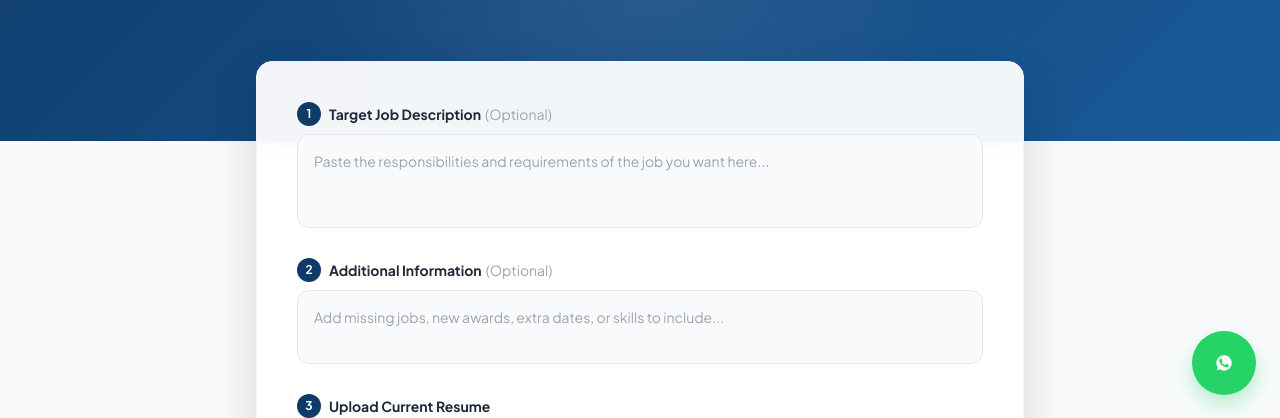
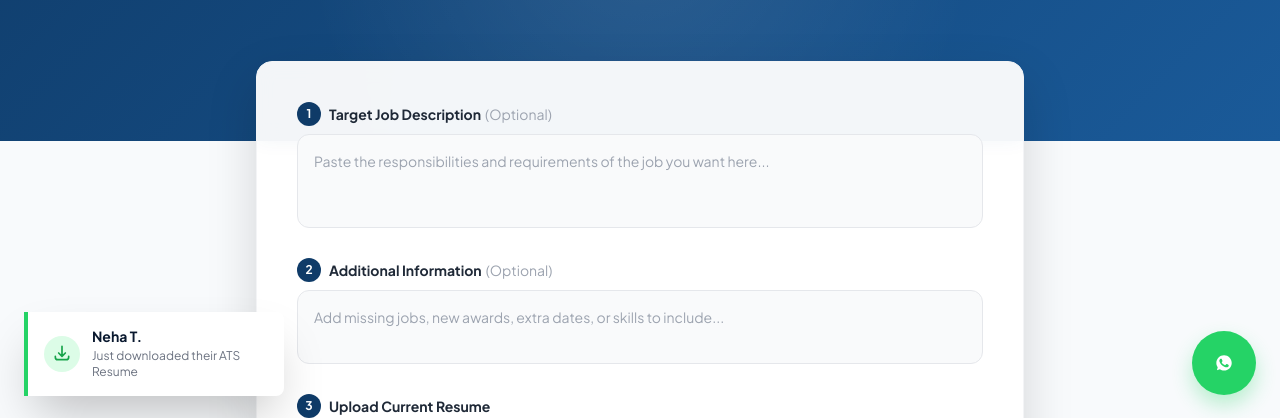
Before and after one commit to pasiharendra-dot/orbit-tool, a website: page public/index.html in a window 1280 px wide. Shown: the part 381-799 px from the top of the page. Drawn offline with nearby package versions, Linux system fonts and the light colour scheme.

Commit message:
Update index.html

```diff
--- a/public/index.html
+++ b/public/index.html
@@ -297,6 +297,16 @@
             </div>
         </div>
 
+        <!-- LIVE FOMO NOTIFICATION -->
+        <div id="live-notification" class="fixed bottom-6 left-6 bg-white border-l-4 border-whatsapp shadow-2xl rounded-r-lg p-4 z-50 transform translate-y-32 opacity-0 transition-all duration-500 flex items-center max-w-[260px] pointer-events-none">
+            <div class="bg-green-100 rounded-full p-2 mr-3 flex-shrink-0">
+                <svg class="w-5 h-5 text-green-600" fill="none" stroke="currentColor" viewBox="0 0 24 24"><path stroke-linecap="round" stroke-linejoin="round" stroke-width="2" d="M4 16v1a3 3 0 003 3h10a3 3 0 003-3v-1m-4-4l-4 4m0 0l-4-4m4 4V4"></path></svg>
+            </div>
+            <div>
+                <p id="notify-name" class="text-sm font-bold text-orbitDark leading-tight">Ramesh P.</p>
+                <p class="text-xs text-gray-500 mt-0.5">Just downloaded their ATS Resume</p>
+            </div>
+        </div>
         <footer class="w-full bg-white border-t border-gray-200 pt-12 pb-8 mt-auto">
             <div class="max-w-7xl mx-auto px-4 md:px-8">
                 <div class="grid grid-cols-1 md:grid-cols-4 gap-8 mb-8">
@@ -440,6 +450,41 @@
             if (window.hasReferral) updatePriceDisplay();
         });
 
+// ==========================================
+        // FOMO SOCIAL PROOF NOTIFICATION SYSTEM
+        // ==========================================
+        const fomoFirstNames = ["Rahul", "Priya", "Amit", "Sneha", "Vikram", "Neha", "Ramesh", "Karthik", "Siddharth", "Pooja", "Anjali", "Sandeep", "Deepak", "Ayesha", "Manoj", "Divya", "Arjun", "Ravi", "Swati", "Tarun", "Kavya", "Gaurav", "Nisha", "Rohan"];
+        const fomoLastInitials = [" S.", " P.", " M.", " K.", " R.", " T.", " V.", " D.", " N.", " L.", " C.", " B.", " A."];
+
+        function triggerFomoPopup() {
+            const notif = document.getElementById('live-notification');
+            const nameEl = document.getElementById('notify-name');
+
+            // 1. Generate a random name
+            const randomFirst = fomoFirstNames[Math.floor(Math.random() * fomoFirstNames.length)];
+            const randomLast = fomoLastInitials[Math.floor(Math.random() * fomoLastInitials.length)];
+            nameEl.innerText = randomFirst + randomLast;
+
+            // 2. Slide up and fade in
+            notif.classList.remove('translate-y-32', 'opacity-0');
+            notif.classList.add('translate-y-0', 'opacity-100');
+
+            // 3. Hide after 4.5 seconds
+            setTimeout(() => {
+                notif.classList.remove('translate-y-0', 'opacity-100');
+                notif.classList.add('translate-y-32', 'opacity-0');
+            }, 4500);
+
+            // 4. Schedule the next popup randomly between 6 to 12 seconds later (feels natural)
+            const nextTime = Math.floor(Math.random() * (12000 - 6000 + 1)) + 6000;
+            setTimeout(triggerFomoPopup, nextTime);
+        }
+
+        // Start the loop 3 seconds after the page loads
+        window.addEventListener('DOMContentLoaded', () => {
+            setTimeout(triggerFomoPopup, 3000);
+        });
+
         async function initiateCheckout() {
             try {
                 const response = await fetch('/api/create-order', {
```
